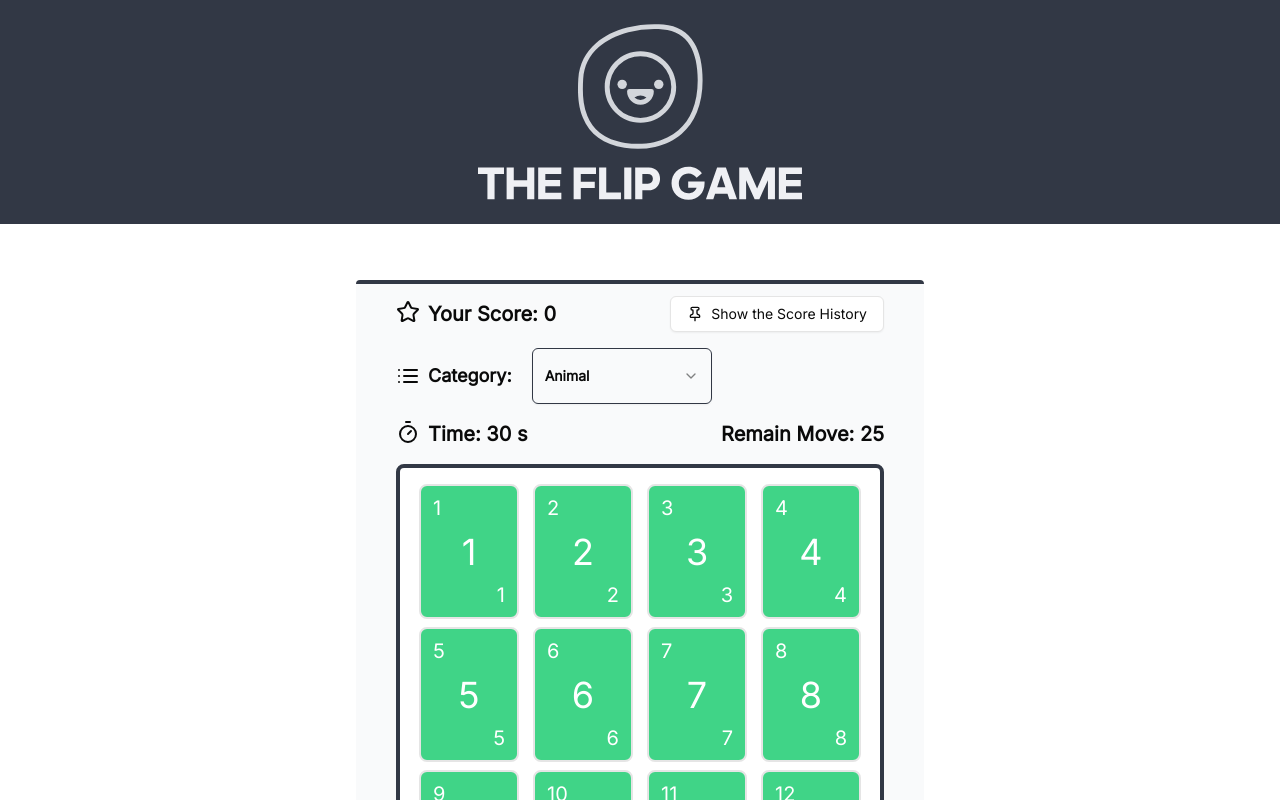
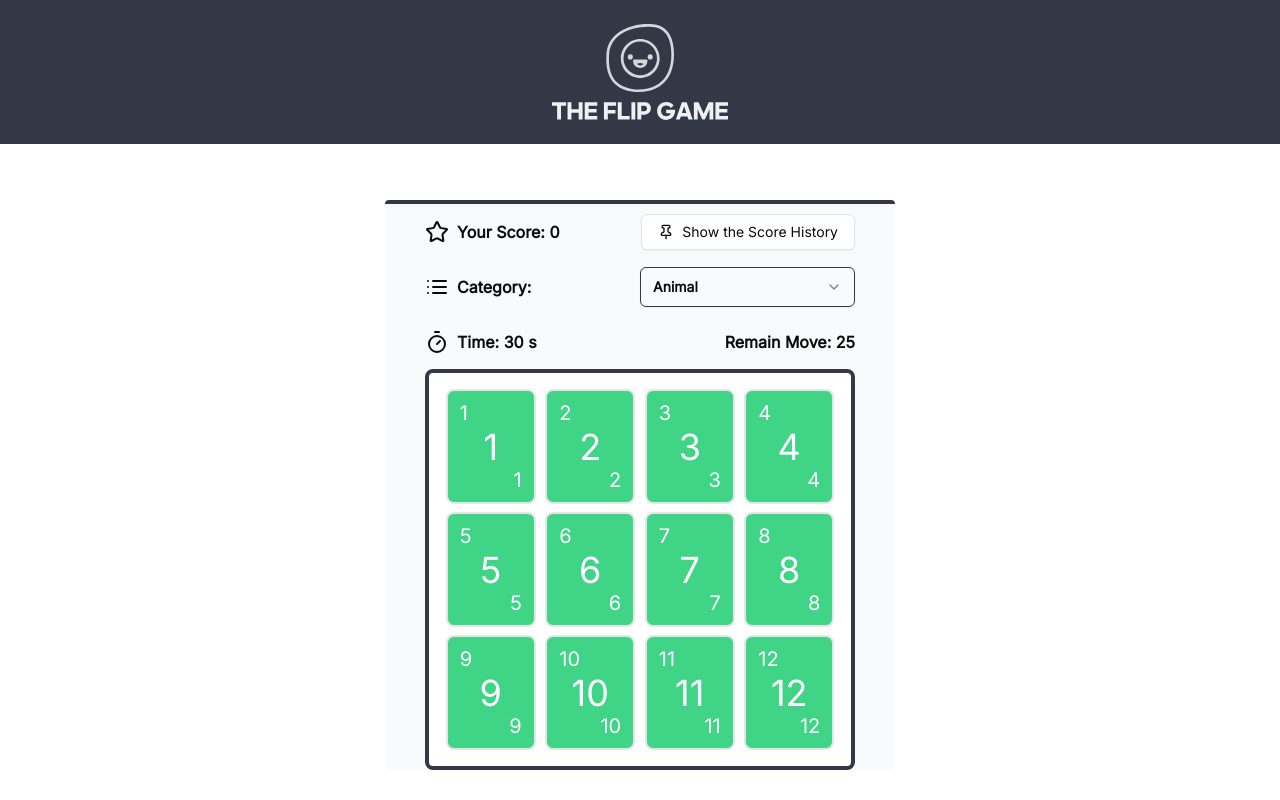
Before and after one commit to alirlikh/flip-the-card, a Next.js app: page / in a window 1280 px wide. Shown: the top 800 px of the page. Built offline with nearby package versions, Linux system fonts and the light colour scheme.

Commit message:
fix: font size and width height of components

```diff
--- a/app/_component/CategorySelect.tsx
+++ b/app/_component/CategorySelect.tsx
@@ -30,8 +30,8 @@ function CategorySelect() {
   };
 
   return (
-    <div className="flex flex-row items-center justify-center gap-x-5">
-      <div className="text-lg font-bold flex flex-row gap-x-2 items-center">
+    <div className="flex flex-row items-center  gap-x-5 flex-1 justify-between">
+      <div className="text-base font-bold flex flex-row gap-x-2 items-center">
         <ListIcon />
         <span>Category: </span>
       </div>
@@ -40,7 +40,7 @@ function CategorySelect() {
         onValueChange={handleSetCategory}
         defaultValue={categoriesArray[0].name}
       >
-        <SelectTrigger className="w-[180px] h-14 font-bold border-blackBlue">
+        <SelectTrigger className="w-[215px] h-10 font-bold border-blackBlue">
           <SelectValue placeholder="Select a Category" />
         </SelectTrigger>
         <SelectContent className="font-bold ">
--- a/app/_component/GameBoard.tsx
+++ b/app/_component/GameBoard.tsx
@@ -38,7 +38,7 @@ function GameBoard() {
 
   return (
     <div className="p-4 border-4 border-blackBlue text-center rounded-lg bg-white">
-      <div className="w-[448px] min-h-96 flex flex-row gap-2 flex-wrap justify-around items-center ">
+      <div className="w-[390px] min-h-80 flex flex-row gap-2 flex-wrap justify-around items-center ">
         {loading ? (
           <Spinner />
         ) : (
--- a/app/_component/GameCards.tsx
+++ b/app/_component/GameCards.tsx
@@ -1,4 +1,4 @@
-import { MouseEventHandler, memo } from "react";
+import { MouseEventHandler } from "react";
 import { useAppSelector } from "../hooks/hook";
 import ImageCard from "./ImageCard";
 import ImageCardPoster from "./ImageCardPoster";
@@ -29,7 +29,7 @@ function GameCards({
       disabled={isMatched || isWon || gameOver}
     >
       <div
-        className={`w-[100px] h-[135px] bg-green text-white rounded-lg border-2 ${isMatched || isWon || gameOver ? "" : "hover:border-blue hover:border-2"}`}
+        className={`w-[90px] h-[115px] bg-green text-white rounded-lg border-2 ${isMatched || isWon || gameOver ? "" : "hover:border-blue hover:border-2"}`}
       >
         {isFlipped || isMatched ? (
           <ImageCard image={image} />
--- a/app/_component/GameHeader.tsx
+++ b/app/_component/GameHeader.tsx
@@ -56,18 +56,18 @@ function GameHeader() {
   }, [dispatch, timer, gameOver, timeStarter]);
 
   return (
-    <div className="grid grid-cols-1  row-span-2 auto-rows-[60px]">
+    <div className="grid grid-cols-1  row-span-2 auto-rows-[55px]">
       <div className="flex flex-row justify-between items-center px-5">
         <div className="flex flex-row gap-x-2">
           <StarIcon />
-          <span className="font-bold">Your Score: {score}</span>
+          <span className="font-bold text-base">Your Score: {score}</span>
         </div>
         <div>
           <ScoreHistory />
         </div>
       </div>
-      <div className="flex flex-row justify-between items-center px-5 py-8">
-        <div>
+      <div className="flex flex-row justify-between items-center px-5 py-7">
+        <div className="flex flex-row flex-1">
           <CategorySelect />
         </div>
       </div>
@@ -79,11 +79,11 @@ function GameHeader() {
           />
         )}
 
-        <div className="font-bold flex flex-row gap-x-2">
+        <div className="font-bold text-base flex flex-row gap-x-2">
           <TimerIcon />
           <span>Time: {timer} s</span>
         </div>
-        <div className="font-bold">
+        <div className="font-bold text-base">
           <span>Remain Move: {remainMove}</span>
         </div>
       </div>
--- a/app/_component/Logo.tsx
+++ b/app/_component/Logo.tsx
@@ -3,7 +3,7 @@ import logo from "@/public/images/logo2.svg";
 
 function Logo() {
   return (
-    <div className=" relative w-full h-56 bg-blackBlue ">
+    <div className=" relative w-full h-36 bg-blackBlue ">
       <Image
         className="object-contain py-6"
         fill
```
